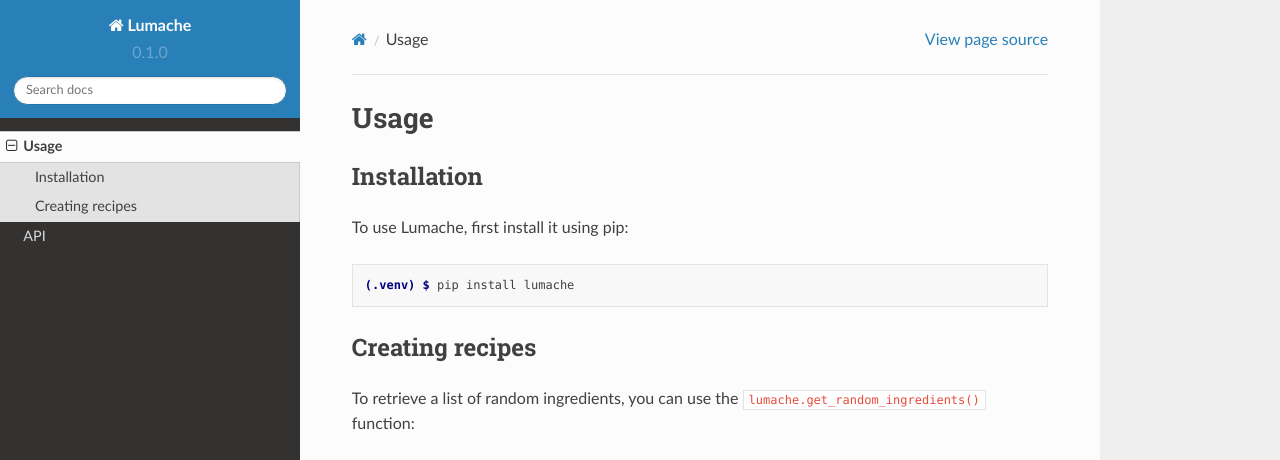
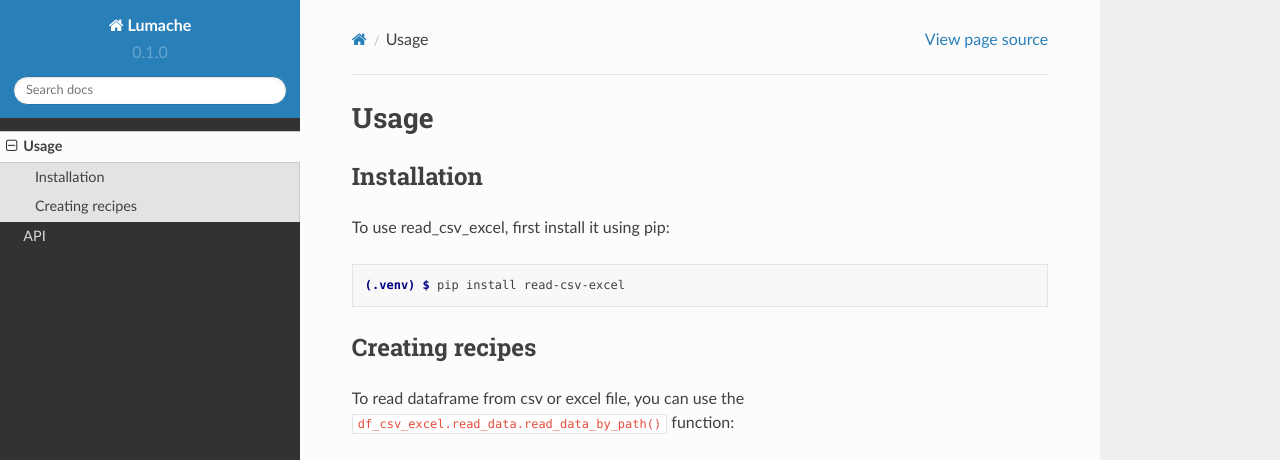
Before and after one commit to cheerzhang/read_doc_1, a Sphinx documentation site: the page built from docs/source/usage.rst, in a window 1280 px wide and 1095 px high. Shown: the top 460 px of the window. Built offline with Sphinx 7.4.7 and the Read the Docs theme 2.0.0, drawn with Linux system fonts in a browser that asks for light colours; some of the changed text lies outside the part shown; grey boxes are pictures that could not be loaded.

Commit message:
Update usage.rst
init the installation page

```diff
--- a/docs/source/usage.rst
+++ b/docs/source/usage.rst
@@ -6,28 +6,26 @@ Usage
 Installation
 ------------
 
-To use Lumache, first install it using pip:
+To use read_csv_excel, first install it using pip:
 
 .. code-block:: console
 
-   (.venv) $ pip install lumache
+   (.venv) $ pip install read-csv-excel
 
 Creating recipes
 ----------------
 
-To retrieve a list of random ingredients,
-you can use the ``lumache.get_random_ingredients()`` function:
+To read dataframe from csv or excel file,
+you can use the ``df_csv_excel.read_data.read_data_by_path()`` function:
 
-.. autofunction:: lumache.get_random_ingredients
+.. autofunction:: df_csv_excel.read_data.read_data_by_path
 
-The ``kind`` parameter should be either ``"meat"``, ``"fish"``,
-or ``"veggies"``. Otherwise, :py:func:`lumache.get_random_ingredients`
+The ``file_path`` parameter should be either ``".csv"``
+or ``"xlsx"``. Otherwise, :py:func:`df_csv_excel.read_data.read_data_by_path`
 will raise an exception.
 
-.. autoexception:: lumache.InvalidKindError
 
 For example:
 
->>> import lumache
->>> lumache.get_random_ingredients()
-['shells', 'gorgonzola', 'parsley']
+>>> from df_csv_excel import read_data
+>>> df = read_data.read_data_by_path('a.xlsx')
```
